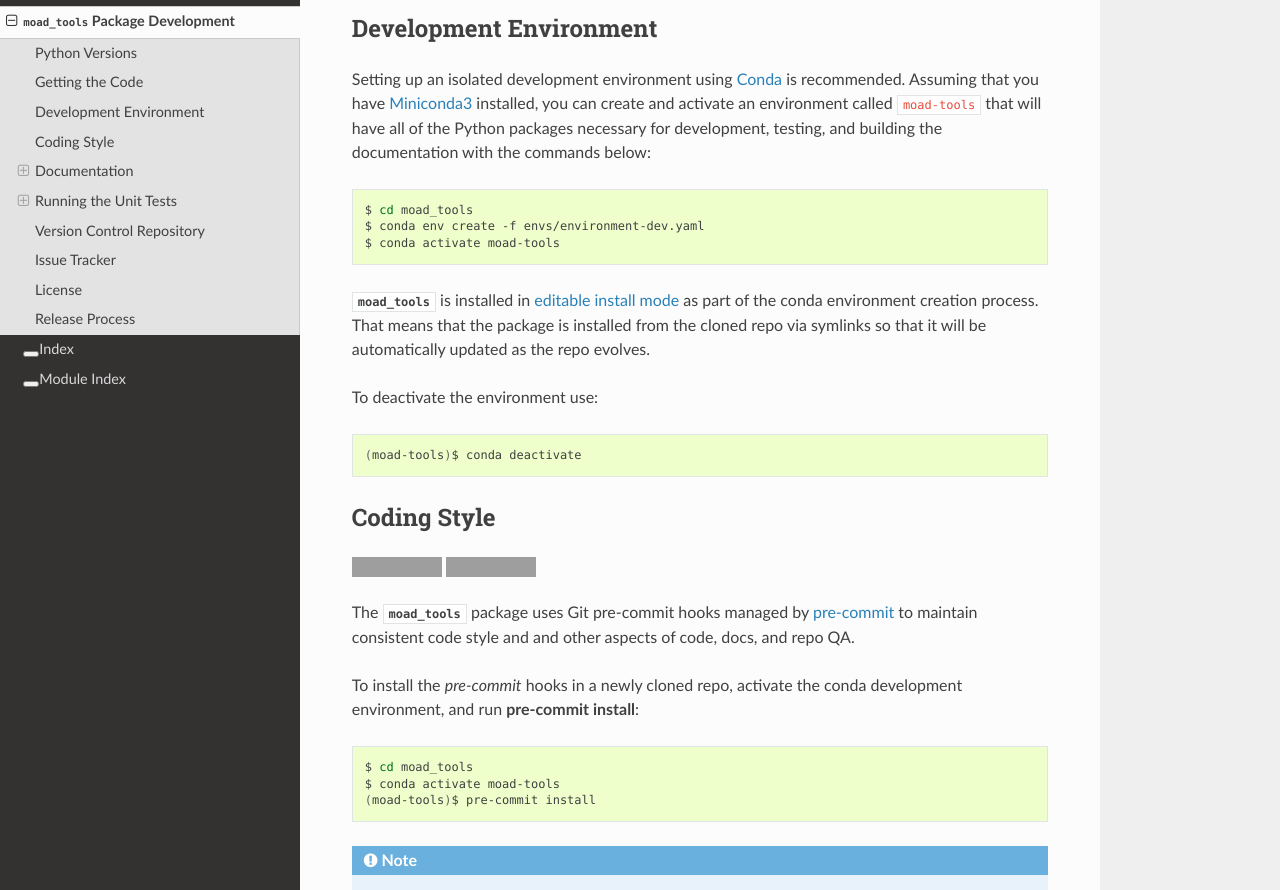
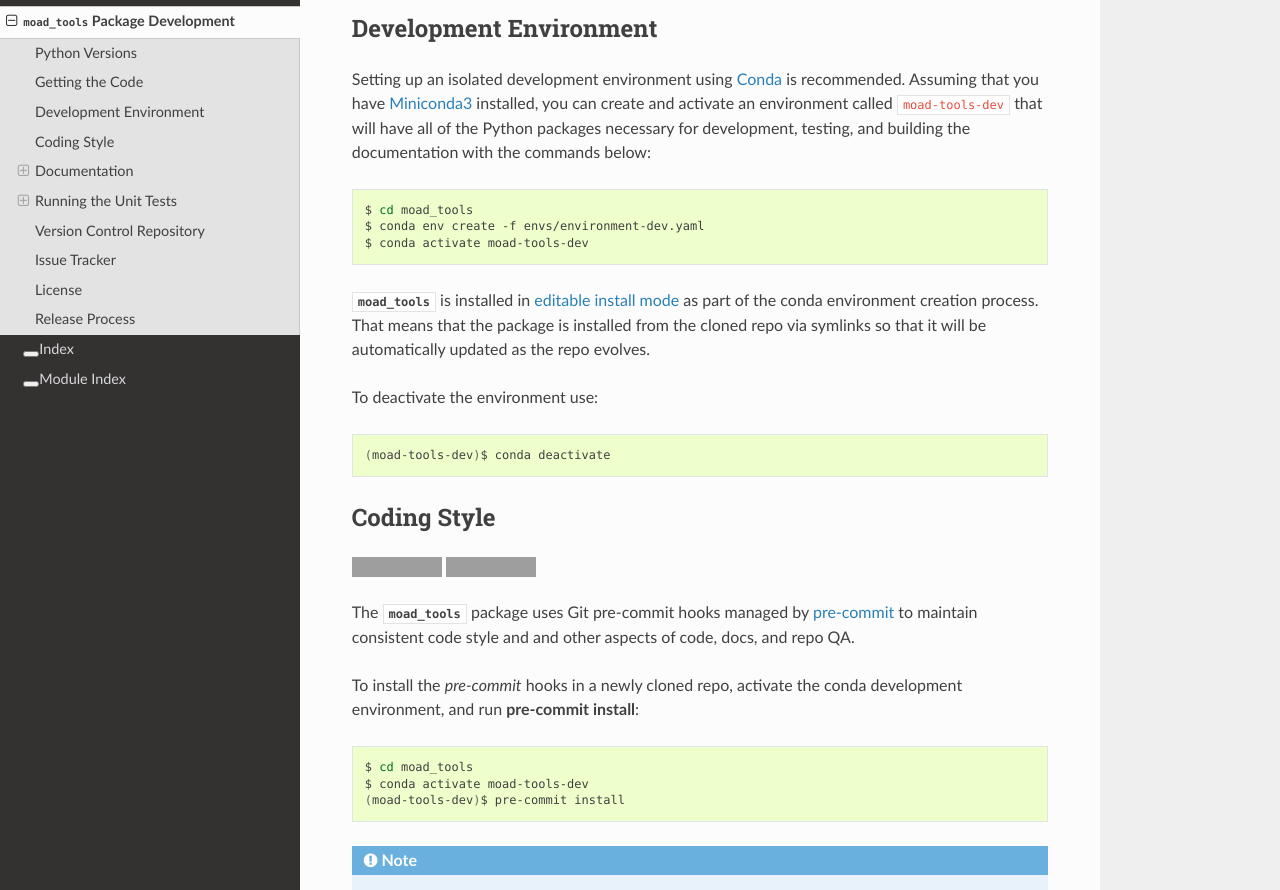
Before and after one commit to UBC-MOAD/moad_tools, a Sphinx documentation site: the page built from docs/pkg_development.rst, in a window 1280 px wide and 1400 px high, scrolled down 601 px. Shown: the part 162-1052 px from the top of the window. Built offline with Sphinx 7.4.7 and the Read the Docs theme 3.1.0, drawn with Linux system fonts in a browser that asks for light colours; some of the changed text lies outside the part shown; grey boxes are pictures that could not be loaded.

Commit message:
Rename development environment to moad-tools-dev
This update changes the environment name from "moad-tools" to "moad-tools-dev"
across multiple configuration and documentation files to better reflect its
purpose as a development environment. Instructions and commands within these
files have been updated accordingly to ensure consistency and clarity for
developers setting up or using the environment.

```diff
--- a/docs/pkg_development.rst
+++ b/docs/pkg_development.rst
@@ -111,7 +111,7 @@ Development Environment
 
 Setting up an isolated development environment using `Conda`_ is recommended.
 Assuming that you have `Miniconda3`_ installed,
-you can create and activate an environment called ``moad-tools`` that will have
+you can create and activate an environment called ``moad-tools-dev`` that will have
 all of the Python packages necessary for development,
 testing,
 and building the documentation with the commands below:
@@ -123,7 +123,7 @@ and building the documentation with the commands below:
 
     $ cd moad_tools
     $ conda env create -f envs/environment-dev.yaml
-    $ conda activate moad-tools
+    $ conda activate moad-tools-dev
 
 :py:obj:`moad_tools` is installed in `editable install mode`_ as part of the
 conda environment creation process.
@@ -136,7 +136,7 @@ To deactivate the environment use:
 
 .. code-block:: bash
 
-    (moad-tools)$ conda deactivate
+    (moad-tools-dev)$ conda deactivate
 
 
 .. _moad_toolsCodingStyle:
@@ -165,8 +165,8 @@ and run :command:`pre-commit install`:
 .. code-block:: bash
 
     $ cd moad_tools
-    $ conda activate moad-tools
-    (moad-tools)$ pre-commit install
+    $ conda activate moad-tools-dev
+    (moad-tools-dev)$ pre-commit install
 
 .. note::
     You only need to install the hooks once immediately after you make a new clone of the
@@ -221,13 +221,13 @@ Building and Previewing the Documentation
 -----------------------------------------
 
 Building the documentation is driven by the :file:`docs/Makefile`.
-With your ``moad-tools`` environment activated,
+With your ``moad-tools-dev`` environment activated,
 use:
 
 .. code-block:: bash
 
-    (moad-tools)$ cd moad_tools/docs/
-    (moad-tools) docs$ make clean html
+    (moad-tools-dev)$ cd moad_tools/docs/
+    (moad-tools-dev) docs$ make clean html
 
 to do a clean build of the documentation.
 The output looks something like:
@@ -281,7 +281,7 @@ To preview in Firefox from the command-line you can do:
 
 .. code-block:: bash
 
-    (moad-tools) docs$ firefox _build/html/index.html
+    (moad-tools-dev) docs$ firefox _build/html/index.html
 
 If you have write access to the `repository`_ on GitHub,
 whenever you push changes to GitHub the documentation is automatically re-built and rendered at https://ubc-moad-tools.readthedocs.io/en/latest/.
@@ -297,13 +297,13 @@ Link Checking the Documentation
     :alt: Sphinx linkcheck
 
 Sphinx also provides a link checker utility which can be run to find broken or redirected links in the docs.
-With your ``moad-tools`` environment activated,
+With your ``moad-tools-dev`` environment activated,
 use:
 
 .. code-block:: bash
 
-    (moad-tools)$ cd moad_tools/docs/
-    (moad-tools) docs$ make linkcheck
+    (moad-tools-dev)$ cd moad_tools/docs/
+    (moad-tools-dev) docs$ make linkcheck
 
 The output looks something like:
 
@@ -421,13 +421,13 @@ The `pytest`_ tool is used for test parametrization and as the test runner for t
 
 .. _pytest: https://docs.pytest.org/en/latest/
 
-With your ``moad-tools`` development environment activated,
+With your ``moad-tools-dev`` development environment activated,
 use:
 
 .. code-block:: bash
 
-    (mohid-cmd)$ cd moad_tools/
-    (mohid-cmd)$ pytest
+    (moad-tools-dev)$ cd moad_tools/
+    (moad-tools-dev)$ pytest
 
 to run the test suite.
 The output looks something like:
@@ -455,8 +455,8 @@ and `pytest-cov`_ tools with the command:
 
 .. code-block:: bash
 
-    (mohid-cmd)$ cd moad_tools/
-    (mohid-cmd)$ pytest --cov=./
+    (moad-tools-dev)$ cd moad_tools/
+    (moad-tools-dev)$ pytest --cov=./
 
 The test coverage report will be displayed below the test suite run output.
 
@@ -465,7 +465,7 @@ you can use
 
 .. code-block:: bash
 
-    (mohid-cmd)$ pytest --cov=./ --cov-report html
+    (moad-tools-dev)$ pytest --cov=./ --cov-report html
 
 to produce an HTML report that you can view in your browser by opening
 :file:`moad_tools/htmlcov/index.html`.
```
Also changed, not shown: 2 other files.
